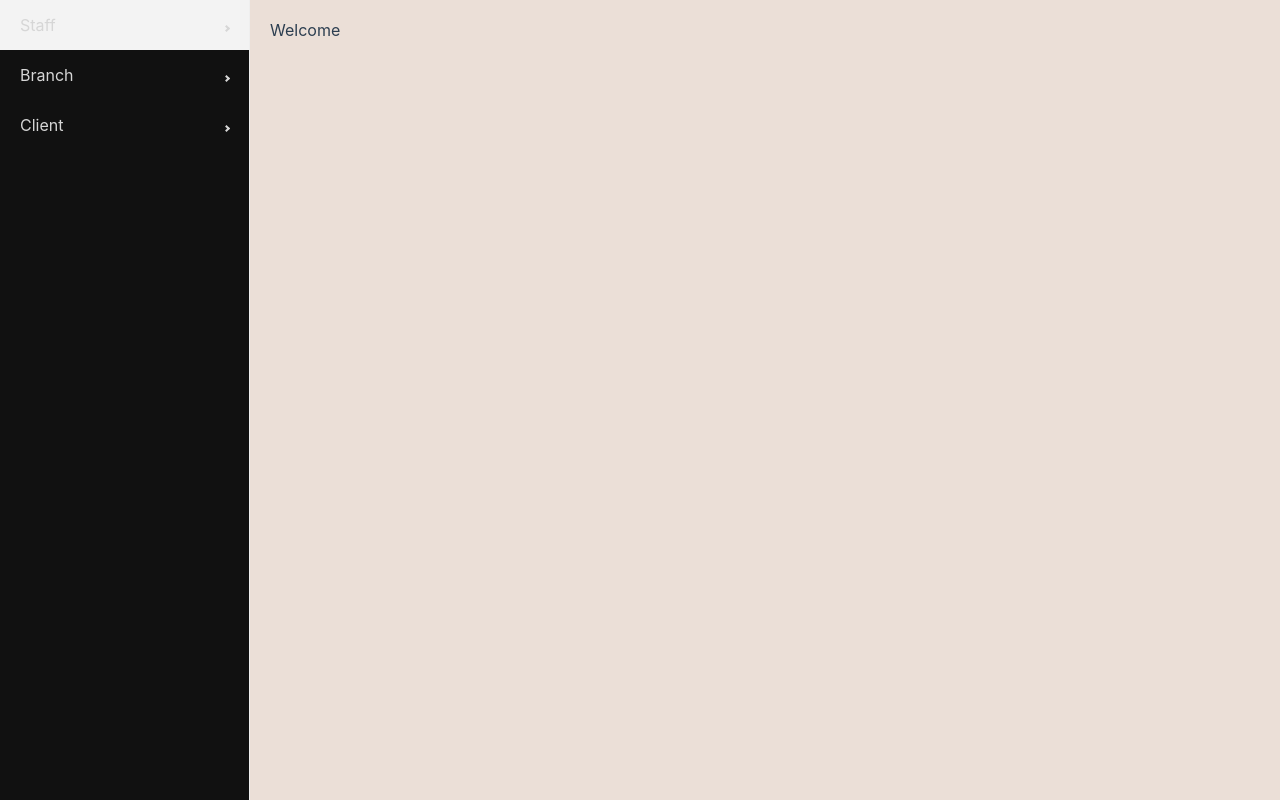
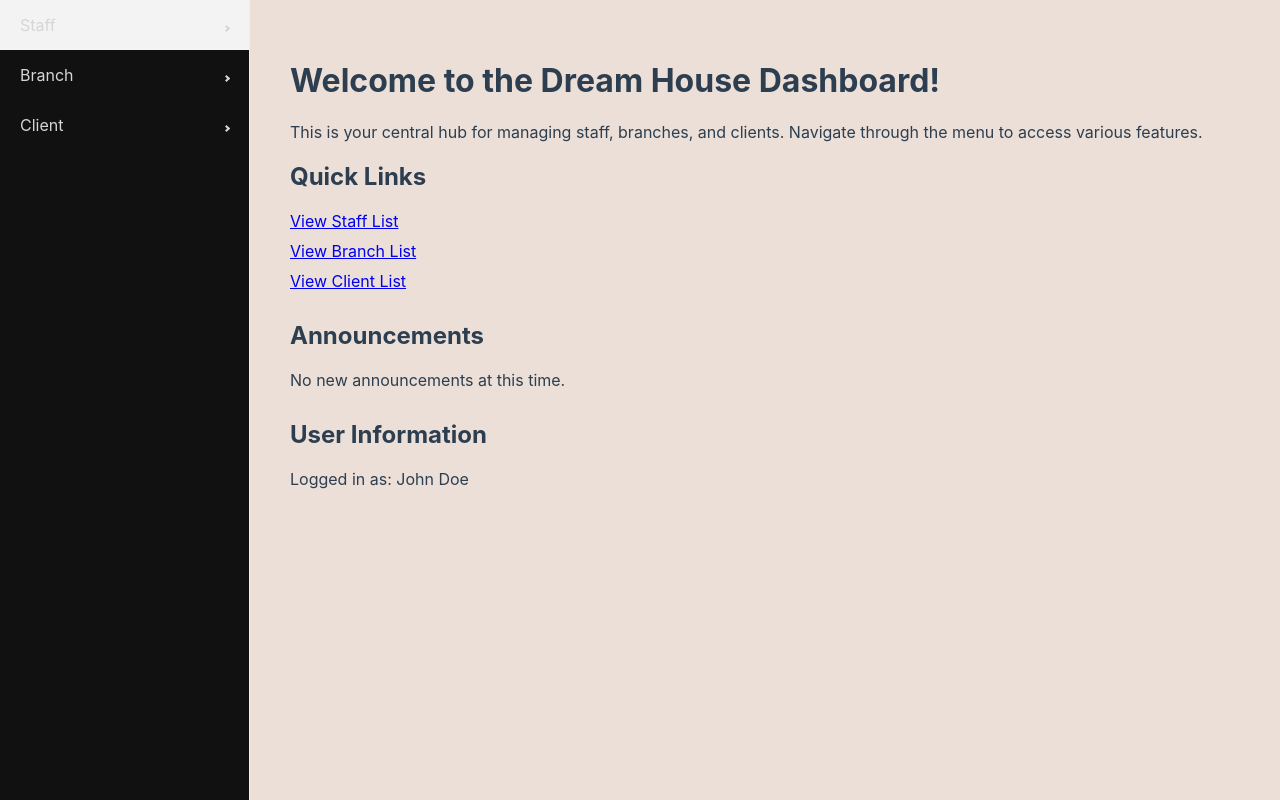
Before and after one commit to castlehunter/dream-house-database, a React (Create React App) app: page /dashboard in a window 1280 px wide. Built offline with nearby package versions, Linux system fonts and the light colour scheme.

Commit message:
Welcome component edited

```diff
--- a/src/components/Button.module.css
+++ b/src/components/Button.module.css
@@ -36,3 +36,7 @@
   color: var(--color-dark--1);
   box-shadow: 0 0.4rem 1.2rem rgba(36, 42, 46, 0.16);
 }
+
+.login {
+  background: linear-gradient(135deg, #3d3d3d 0%, #0e0e0e 100%);
+}
--- a/src/components/Welcome.js
+++ b/src/components/Welcome.js
@@ -1,5 +1,42 @@
+import React from "react";
+import { Link } from "react-router-dom";
+import styles from "./Welcome.module.css";
+
 function Welcome() {
-  return <div>Welcome</div>;
+  return (
+    <div className={styles.welcomeContainer}>
+      <h1>Welcome to the Dream House Dashboard!</h1>
+      <p>
+        This is your central hub for managing staff, branches, and clients.
+        Navigate through the menu to access various features.
+      </p>
+
+      <div className={styles.navigationLinks}>
+        <h2>Quick Links</h2>
+        <ul>
+          <li>
+            <Link to="/dashboard/staff/staff-list">View Staff List</Link>
+          </li>
+          <li>
+            <Link to="/dashboard/branch/branch-list">View Branch List</Link>
+          </li>
+          <li>
+            <Link to="/dashboard/client/client-list">View Client List</Link>
+          </li>
+        </ul>
+      </div>
+
+      <div className={styles.announcements}>
+        <h2>Announcements</h2>
+        <p>No new announcements at this time.</p>
+      </div>
+
+      <div className={styles.userInfo}>
+        <h2>User Information</h2>
+        <p>Logged in as: John Doe</p>
+      </div>
+    </div>
+  );
 }
 
 export default Welcome;
--- /dev/null
+++ b/src/components/Welcome.module.css
@@ -0,0 +1,21 @@
+.welcomeContainer {
+  padding: 20px;
+}
+
+.navigationLinks {
+  margin-top: 20px;
+}
+
+.navigationLinks ul {
+  list-style: none;
+  padding: 0;
+}
+
+.navigationLinks li {
+  margin-bottom: 10px;
+}
+
+.announcements,
+.userInfo {
+  margin-top: 30px;
+}
--- a/src/pages/HomePage.js
+++ b/src/pages/HomePage.js
@@ -2,12 +2,20 @@ import React from "react";
 import styles from "./HomePage.module.css";
 import PageNav from "../components/PageNav";
 import Footer from "../components/Footer";
+import Button from "../components/Button";
+import { useNavigate } from "react-router-dom";
 
 function HomePage() {
+  const navigate = useNavigate();
+
   return (
     <main className={styles.homepage}>
       <PageNav bgColor="#000" />
-      <section></section>
+      <section>
+        <Button onClick={() => navigate("/dashboard")} classType="login">
+          Login
+        </Button>
+      </section>
       <Footer />
     </main>
   );
--- a/src/pages/HomePage.module.css
+++ b/src/pages/HomePage.module.css
@@ -11,10 +11,11 @@
 }
 
 .homepage section {
-  flex-direction: column;
+  display: flex;
   height: 85%;
   gap: 2.5rem;
   text-align: center;
+  align-items: center;
 }
 
 .homepage h1 {
```
